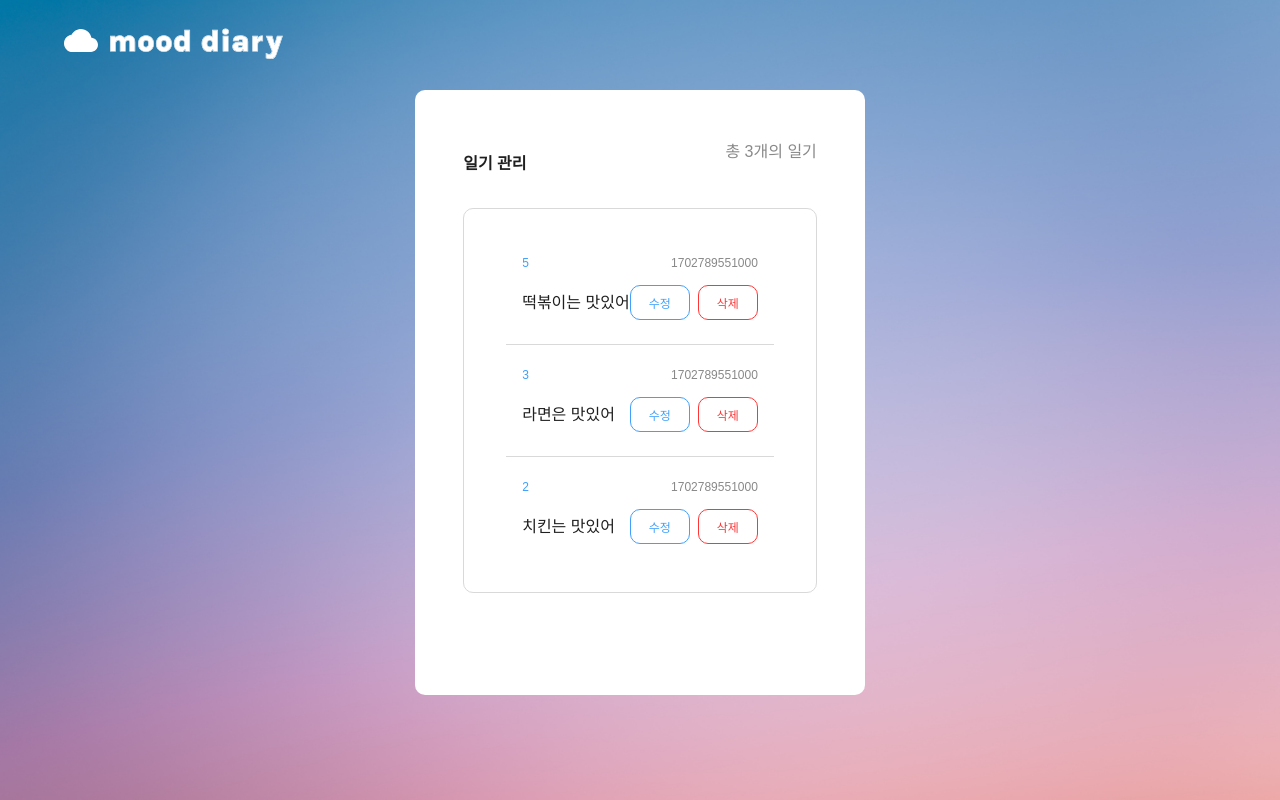
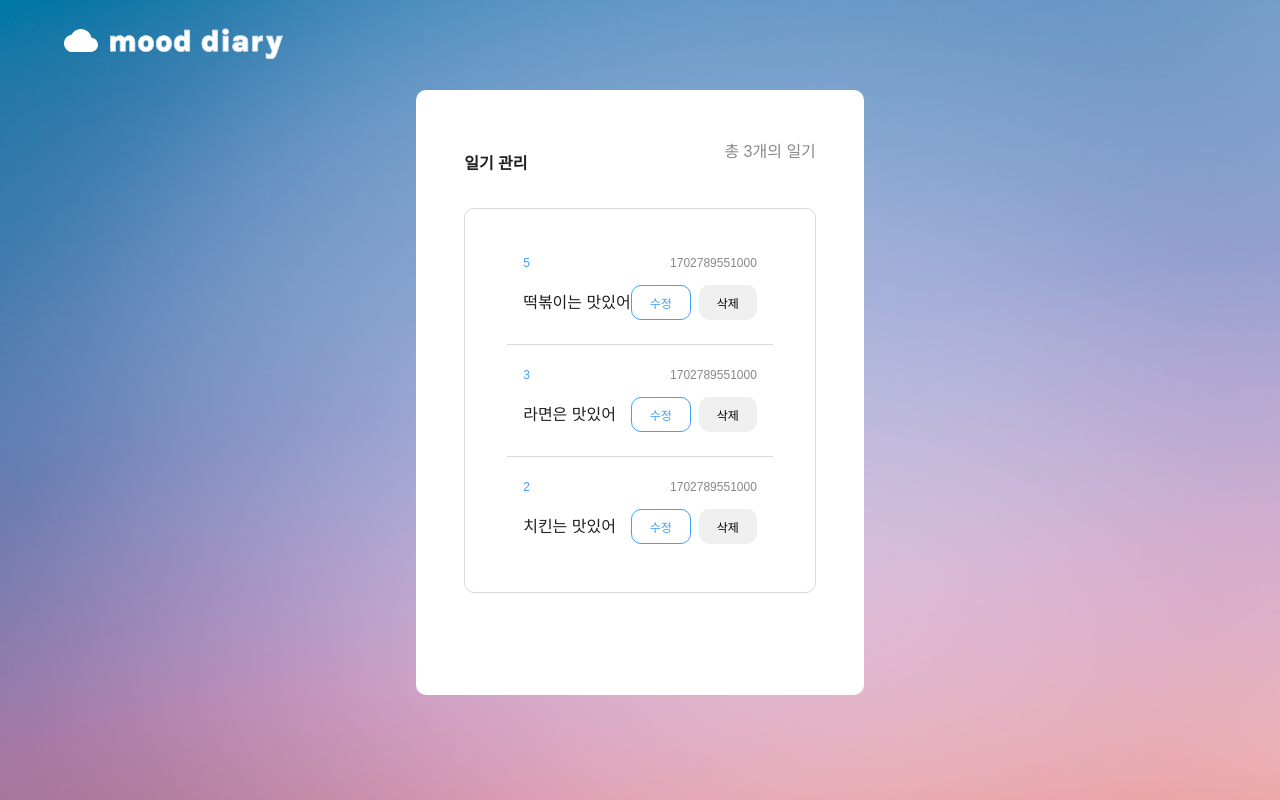
Before and after one commit to BEARSUM/Mood-Diary, a React (Create React App) app: page /mypage in a window 1280 px wide. Built offline with nearby package versions, Linux system fonts and the light colour scheme.

Commit message:
design: 버튼 공통 컴포넌트 속성 추가 및 변경

```diff
--- a/src/components/common/Button/index.styled.js
+++ b/src/components/common/Button/index.styled.js
@@ -1,12 +1,16 @@
 import styled, { css } from "styled-components";
 
 export const colorCSS = {
-  blue: css`
+  basic: css`
+    background: ${({ theme }) => theme.PALETTE.mainColor};
+    color: ${({ theme }) => theme.PALETTE.white};
+  `,
+  reverse: css`
     background: ${({ theme }) => theme.PALETTE.white};
     border: 1px solid ${({ theme }) => theme.PALETTE.mainColor};
     color: ${({ theme }) => theme.PALETTE.mainColor};
   `,
-  red: css`
+  cancel: css`
     background: ${({ theme }) => theme.PALETTE.white};
     border: 1px solid ${({ theme }) => theme.PALETTE.error};
     color: ${({ theme }) => theme.PALETTE.error};
--- a/src/pages/Mypage/PostItem/index.jsx
+++ b/src/pages/Mypage/PostItem/index.jsx
@@ -13,8 +13,8 @@ const PostItem = ({ diary }) => {
       <S.Row>
         <S.Title>{title}</S.Title>
         <S.Buttons>
-          <Button color="blue">수정</Button>
-          <Button color="red">삭제</Button>
+          <Button color="reverse">수정</Button>
+          <Button color="error">삭제</Button>
         </S.Buttons>
       </S.Row>
     </S.Container>
```
